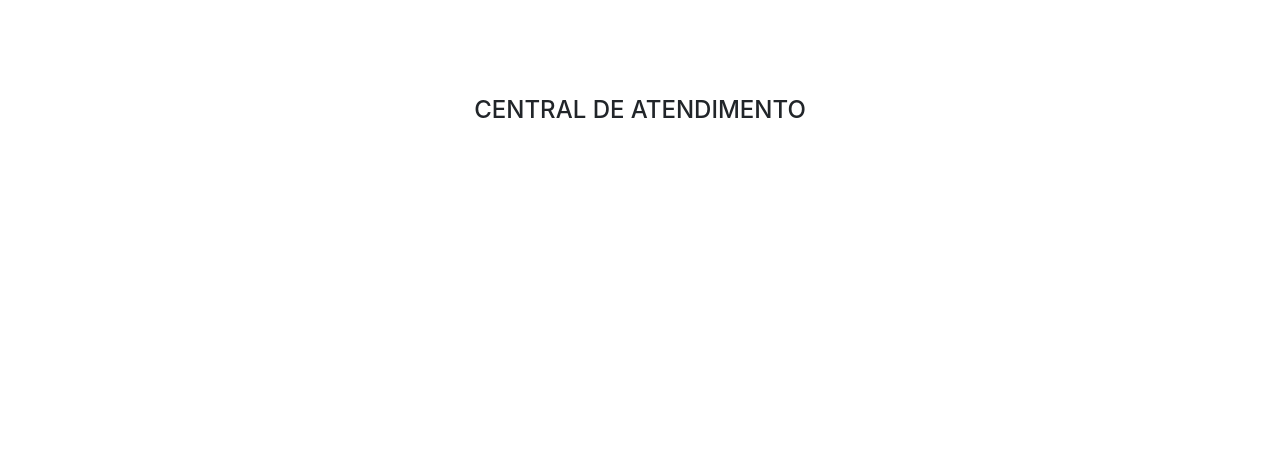
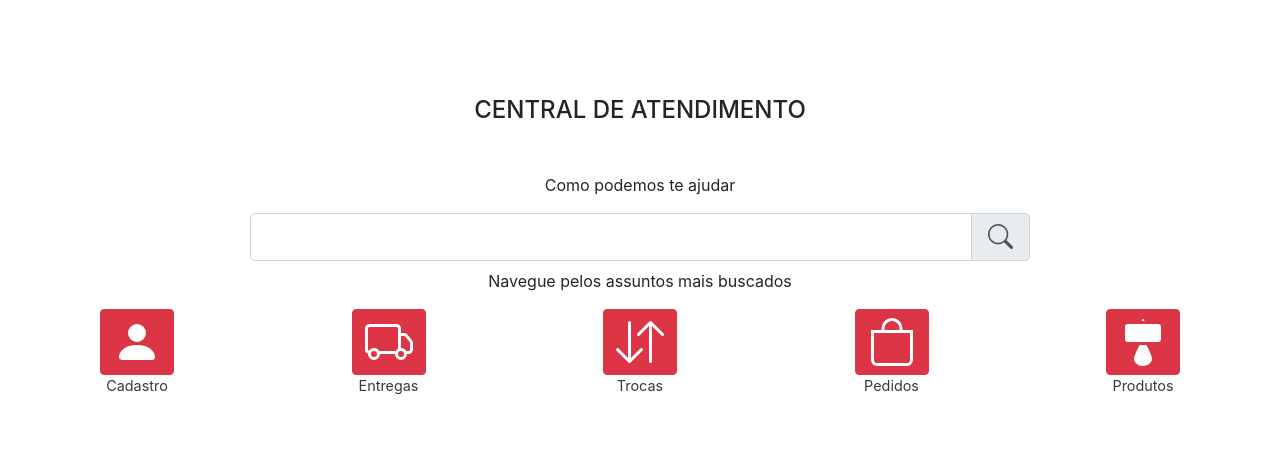
Before and after one commit to feijaoguida/chatneo, a Nuxt app: page /telaBusca in a window 1280 px wide. Shown: the top 462 px of the page. Built offline with nearby package versions, Linux system fonts and the light colour scheme.

Commit message:
feat: Tela de Busca e componente ButtonLabelDown

```diff
--- /dev/null
+++ b/components/ButtonLabelDown.vue
@@ -0,0 +1,31 @@
+<template>
+  <div class="button d-flex flex-column align-items-center">
+    <b-button @click="$emit('click')" variant="danger" class="button pt-2">
+      <b-icon font-scale="3" :icon="icon"></b-icon>
+    </b-button>
+    <div>
+      <p class="font">{{label}}</p>
+    </div>
+  </div>
+</template>
+
+<script>
+export default {
+  props: {
+    icon: { type: String, required: false },
+    label: { type: String, required: true }
+  }
+};
+</script>
+
+<style scoped>
+.button {
+  max-width: 80px;
+  max-height: 80px;
+}
+
+.font {
+  font-size: 0.9rem;
+  color: #343a40;
+}
+</style>
--- /dev/null
+++ b/pages/telaBusca.vue
@@ -0,0 +1,31 @@
+<template>
+  <div class="d-flex flex-column container align-items-center">
+    <div class="d-flex w-75 flex-column container align-items-center">
+      <p>Como podemos te ajudar</p>
+      <b-input-group size="lg" class="mb-2">
+        <b-form-input aria-label="Large text input with switch"></b-form-input>
+        <b-input-group-append is-text>
+          <b-icon icon="search"></b-icon>
+        </b-input-group-append>
+      </b-input-group>
+      <p>Navegue pelos assuntos mais buscados</p>
+    </div>
+    <div class="d-flex flex-row w-100 justify-content-between">
+      <ButtonLabelDown @click="navegarTela" label="Cadastro" icon="person-fill" />
+      <ButtonLabelDown @click="navegarTela" label="Entregas" icon="truck" />
+      <ButtonLabelDown @click="navegarTela" label="Trocas" icon="arrow-down-up" />
+      <ButtonLabelDown @click="navegarTela" label="Pedidos" icon="bag" />
+      <ButtonLabelDown @click="navegarTela" label="Produtos" icon="lamp-fill" />
+    </div>
+  </div>
+</template>
+
+<script>
+export default {
+  methods: {
+    navegarTela() {
+      this.$router.push(`/telaResultado`);
+    }
+  }
+};
+</script>
```
